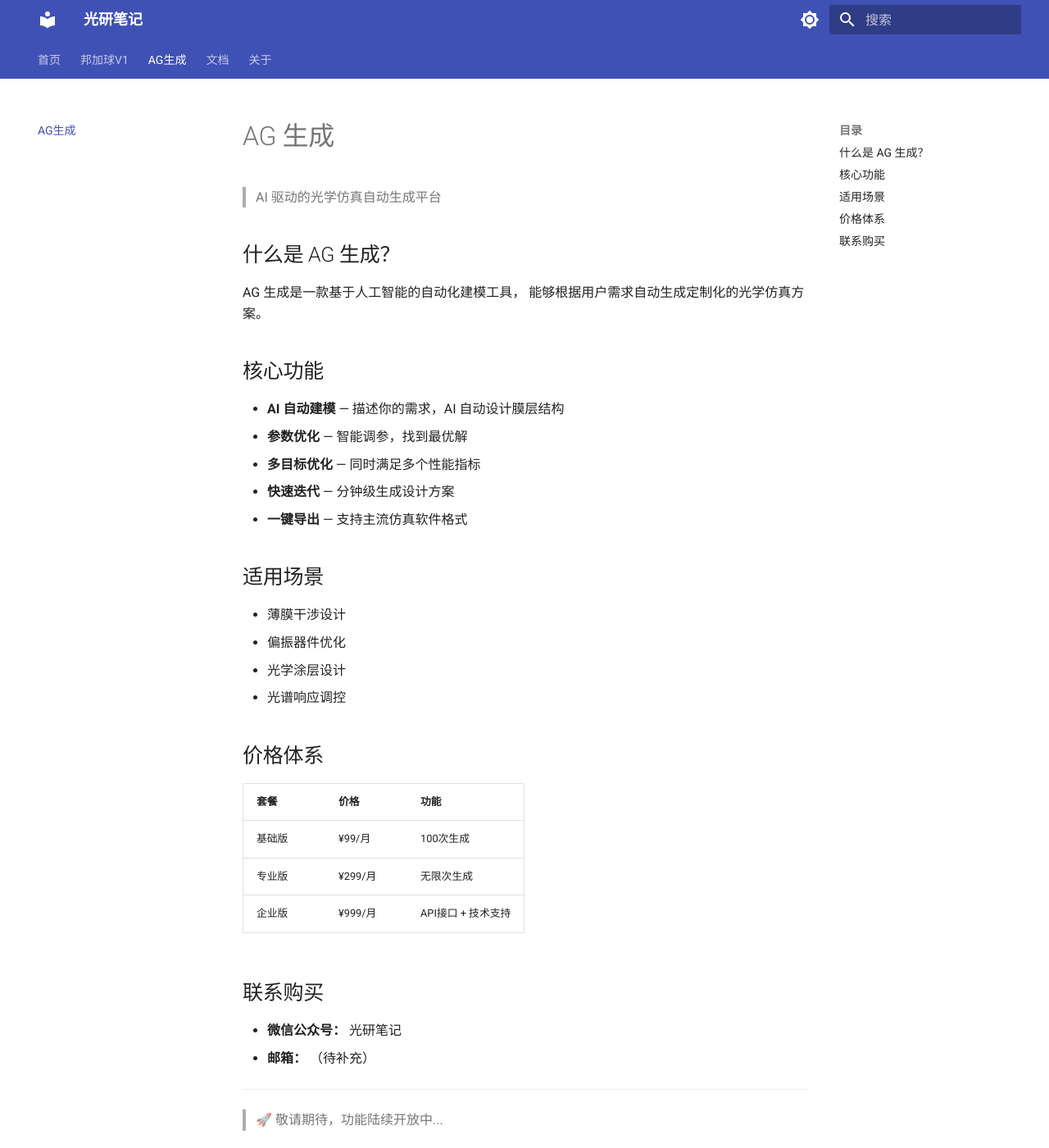
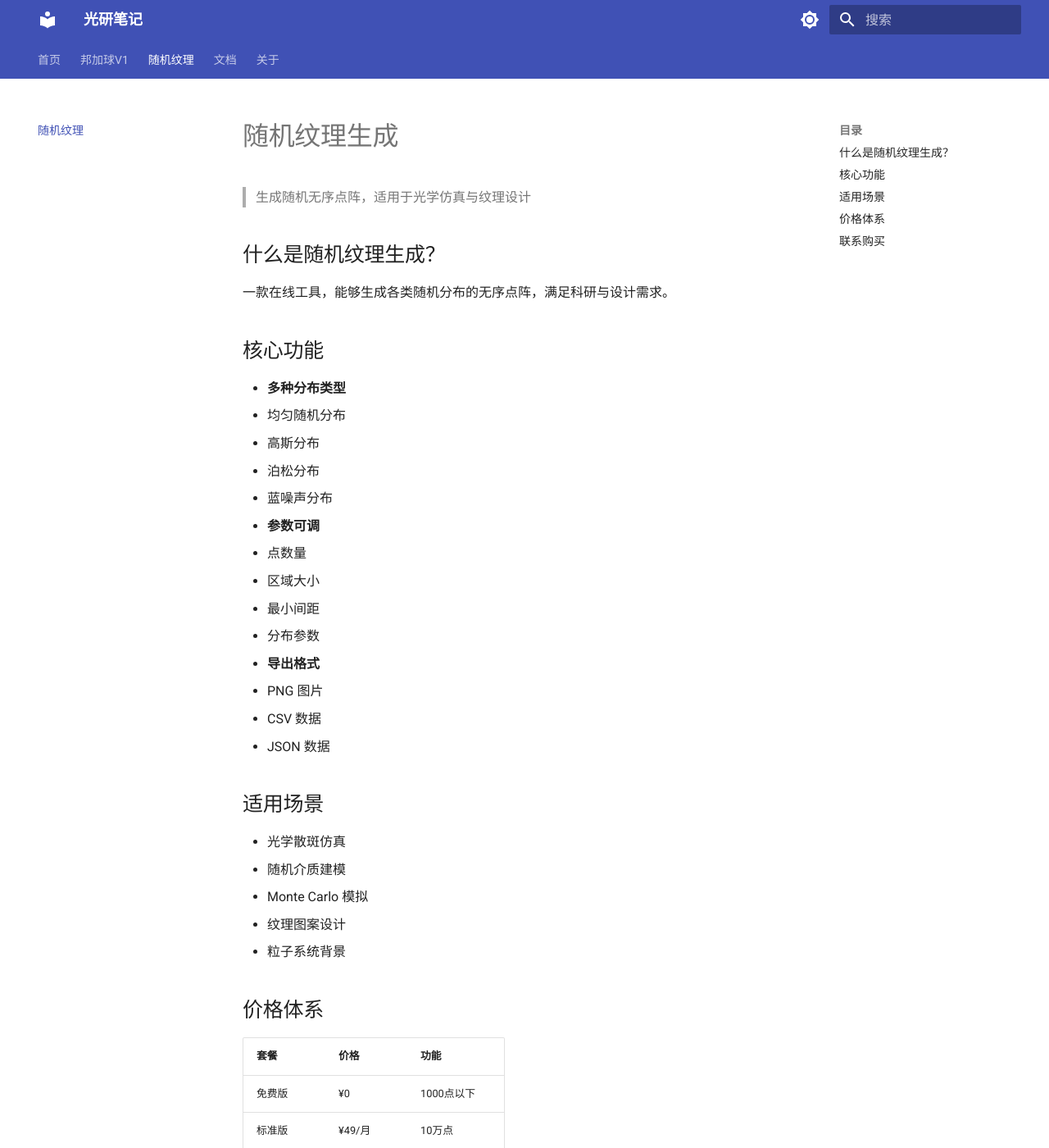
Before and after one commit to xiaoyong-boe/optsimhub-site, an MkDocs documentation site: the page built from docs/ag/index.md, in a window 1280 px wide and 1400 px high. Shown: the whole window at 82% size. Built offline with MkDocs 1.6.1 and Material for MkDocs 9.7.7, drawn with Linux system fonts in a browser that asks for light colours; some of the changed text lies outside the part shown.

Commit message:
update: random texture generator page

```diff
--- a/docs/ag/index.md
+++ b/docs/ag/index.md
@@ -1,34 +1,45 @@
-# AG 生成
+# 随机纹理生成
 
-> AI 驱动的光学仿真自动生成平台
+> 生成随机无序点阵，适用于光学仿真与纹理设计
 
-## 什么是 AG 生成？
+## 什么是随机纹理生成？
 
-AG 生成是一款基于人工智能的自动化建模工具，
-能够根据用户需求自动生成定制化的光学仿真方案。
+一款在线工具，能够生成各类随机分布的无序点阵，满足科研与设计需求。
 
 ## 核心功能
 
-- **AI 自动建模** — 描述你的需求，AI 自动设计膜层结构
-- **参数优化** — 智能调参，找到最优解
-- **多目标优化** — 同时满足多个性能指标
-- **快速迭代** — 分钟级生成设计方案
-- **一键导出** — 支持主流仿真软件格式
+- **多种分布类型**
+  - 均匀随机分布
+  - 高斯分布
+  - 泊松分布
+  - 蓝噪声分布
+
+- **参数可调**
+  - 点数量
+  - 区域大小
+  - 最小间距
+  - 分布参数
+
+- **导出格式**
+  - PNG 图片
+  - CSV 数据
+  - JSON 数据
 
 ## 适用场景
 
-- 薄膜干涉设计
-- 偏振器件优化
-- 光学涂层设计
-- 光谱响应调控
+- 光学散斑仿真
+- 随机介质建模
+- Monte Carlo 模拟
+- 纹理图案设计
+- 粒子系统背景
 
 ## 价格体系
 
 | 套餐 | 价格 | 功能 |
 |------|------|------|
-| 基础版 | ¥99/月 | 100次生成 |
-| 专业版 | ¥299/月 | 无限次生成 |
-| 企业版 | ¥999/月 | API接口 + 技术支持 |
+| 免费版 | ¥0 | 1000点以下 |
+| 标准版 | ¥49/月 | 10万点 |
+| 专业版 | ¥149/月 | 100万点 + 导出 |
 
 ## 联系购买
 
@@ -37,4 +48,4 @@ AG 生成是一款基于人工智能的自动化建模工具，
 
 ---
 
-> 🚀 敬请期待，功能陆续开放中...
+> 🎲 敬请期待，功能陆续开放中...
--- a/mkdocs.yml
+++ b/mkdocs.yml
@@ -48,7 +48,7 @@ markdown_extensions:
 nav:
   - 首页: index.md
   - 邦加球V1: demo/index.html
-  - AG生成: ag/index.md
+  - 随机纹理: ag/index.md
   - 文档:
     - 使用说明: docs/guide.md
     - API参考: docs/api.md
```
